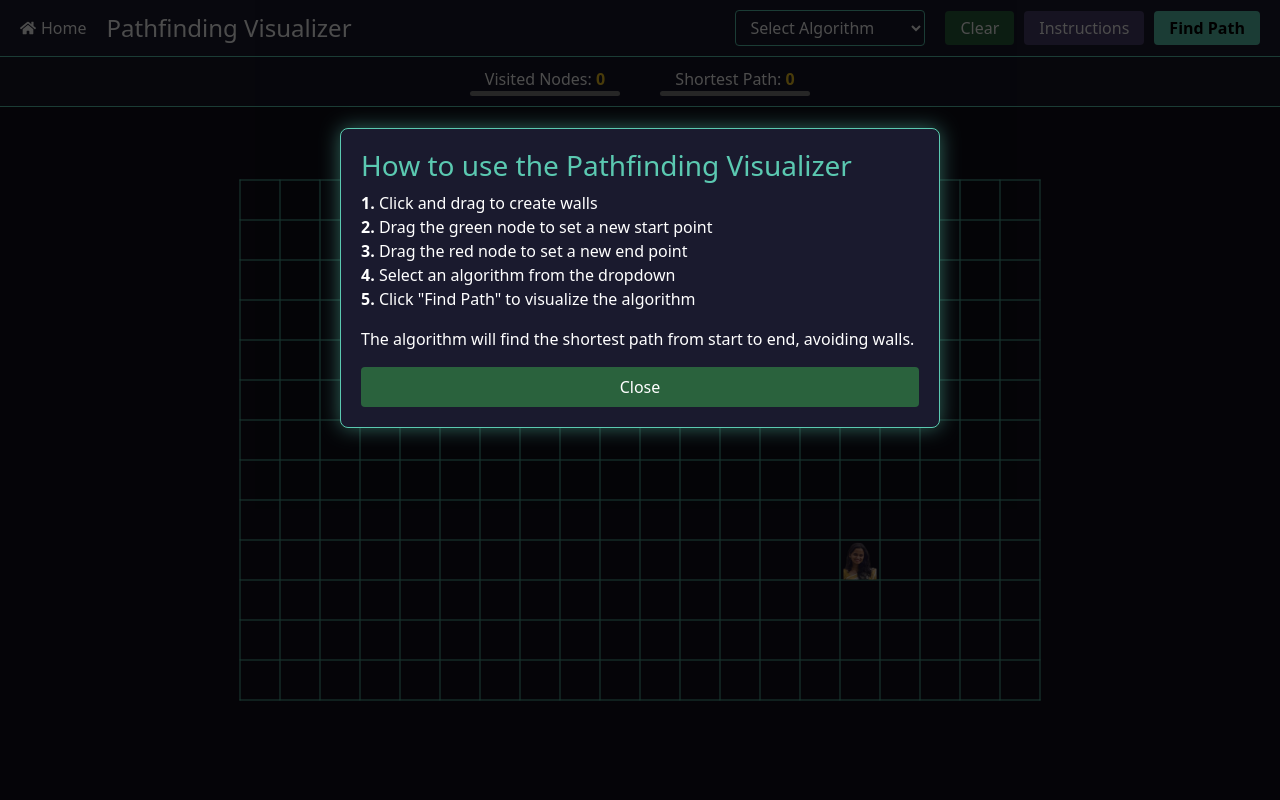
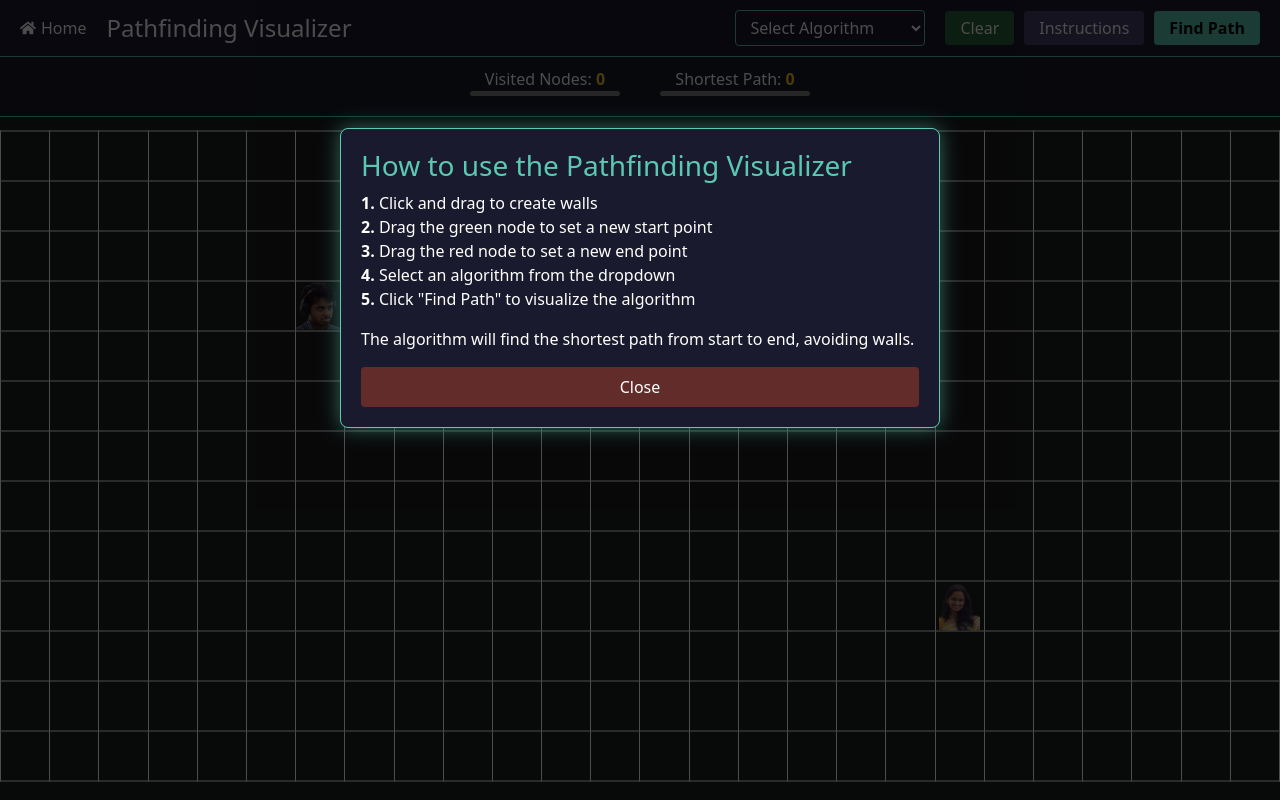
Before and after one commit to sa7vic/DSA-Website, a React (Vite) app: page /graphs in a window 1280 px wide. Built offline with nearby package versions, Linux system fonts and the light colour scheme.

Commit message:
graph improved

```diff
--- a/src/components/PathfindingVisualizer/PathfindingVisualizer.jsx
+++ b/src/components/PathfindingVisualizer/PathfindingVisualizer.jsx
@@ -43,6 +43,8 @@ class PathfindingVisualizer extends Component {
       shortestPath: 0,
       number_of_nodes: 0,
       showModal: true,
+      currentStep: "", // Added to show current operation
+      animationSpeed: 200, // Added for controlling animation speed
       algo_info: {
         "Algorithms": {
           text: "",
@@ -67,11 +69,11 @@ class PathfindingVisualizer extends Component {
 
     // Limit grid size to be more manageable and prevent performance issues
     let row_size = Math.min(Math.floor((window.innerHeight - 200) / 45), 15);
-    let col_size = Math.min(Math.floor((window.innerWidth - 100) / 45), 20);
+    let col_size = Math.min(Math.floor((window.innerWidth - 100) / 45), 35); // Increased max columns
 
     // Ensure we have at least minimum grid size
     row_size = Math.max(row_size, 8);
-    col_size = Math.max(col_size, 12);
+    col_size = Math.max(col_size, 20); // Increased minimum columns
 
     console.log(`Creating grid of size ${row_size} x ${col_size}`);
 
@@ -283,13 +285,15 @@ class PathfindingVisualizer extends Component {
       // Animate visited nodes
       const animateVisited = () => {
         if (i === visited_nodes.length) {
+          this.setState({ currentStep: "Finding shortest path..." });
           requestAnimationFrame(animatePath);
           return;
         }
 
         arr[visited_nodes[i].row][visited_nodes[i].col].isVisited = true;
         this.setState({
-          grid: arr
+          grid: arr,
+          currentStep: `Exploring node (${visited_nodes[i].row}, ${visited_nodes[i].col})`
         });
 
         if (!arr[visited_nodes[i].row][visited_nodes[i].col].isStart && !arr[visited_nodes[i].row][visited_nodes[i].col].isEnd) {
@@ -309,9 +313,17 @@ class PathfindingVisualizer extends Component {
           this.setState({
             grid: arr,
             visited: visited_nodes.length,
-            shortestPath: shortestPath.length
+            shortestPath: shortestPath.length,
+            currentStep: "Path found! 🎉"
           });
           this.animating = false;
+
+          // Clear the success message after 2 seconds
+          setTimeout(() => {
+            if (!this.animating) {
+              this.setState({ currentStep: "" });
+            }
+          }, 2000);
           return;
         }
 
@@ -454,13 +466,21 @@ class PathfindingVisualizer extends Component {
           </div>
         </header>
 
-        {/* Stats Display */}
+        {/* Stats and Status Display */}
         <div style={{
           display: 'flex',
           justifyContent: 'center',
           padding: '10px',
           backgroundColor: 'rgba(26, 26, 46, 0.7)',
-          borderBottom: '1px solid #5bc9b1'
+          borderBottom: '1px solid #5bc9b1',
+          flexDirection: 'column',
+          alignItems: 'center'
+        }}>
+          <div style={{
+            display: 'flex',
+            justifyContent: 'center',
+            width: '100%',
+            marginBottom: '10px'
           }}>
             <div style={{ margin: '0 20px', textAlign: 'center' }}>
               <p style={{ margin: '0', color: 'white' }}>
@@ -479,6 +499,24 @@ class PathfindingVisualizer extends Component {
                 <div className="progress-bar2" style={{ width: `${(this.state.shortestPath / this.state.number_of_nodes) * 100}%` }}></div>
               </div>
             </div>
+          </div>
+
+          {/* Current Operation Display */}
+          {this.state.currentStep && (
+            <div style={{
+              backgroundColor: '#1a1a2e',
+              padding: '8px 16px',
+              borderRadius: '4px',
+              color: '#5bc9b1',
+              border: '1px solid #5bc9b1',
+              marginTop: '10px',
+              fontSize: '0.9rem',
+              maxWidth: '80%',
+              textAlign: 'center'
+            }}>
+              {this.state.currentStep}
+            </div>
+          )}
         </div>
 
         <div id="error" className="alert alert-danger" style={{
--- a/src/styles/Pathfinding.css
+++ b/src/styles/Pathfinding.css
@@ -1,9 +1,9 @@
 /* Pathfinding.css - Styling for the pathfinding visualizer */
 
 td {
-  border: 1px solid #5bc9b1;
-  width: 40px;
-  height: 40px;
+  border: 1px solid #ffffff;
+  width: 50px;
+  height: 50px;
   padding: 0;
   border-collapse: collapse;
 }
@@ -18,7 +18,7 @@ tr {
 
 table {
   position: absolute;
-  top: 55%;
+  top: 57%;
   left: 50%;
   margin-right: -50%;
   transform: translate(-50%, -50%);
@@ -30,7 +30,7 @@ table {
 .pathfinding-container {
   width: 100%;
   height: 100vh;
-  background-color: #100E1A;
+  background-color: #1c1d1f;
   position: relative;
   overflow: hidden;
   display: flex;
@@ -54,13 +54,13 @@ table {
   width: 100%;
   height: 100%;
   object-fit: contain;
-  z-index: 2;
+  z-index: 0;
 }
 
 .node_wall {
   animation: pulse 0.5s 1;
-  background-color: #202220;
-  border: 1px solid #202220;
+  background-color: #f6f8f6;
+  border: 1px solid #ffffff;
 }
 
 .node_ {
@@ -77,9 +77,9 @@ table {
 }
 
 .node_visited {
-  background-color: rgba(4, 0, 255, 0.5);
+  background-color: rgb(172, 52, 228);
   animation-name: visited;
-  animation-duration: 1.2s;
+  animation-duration: 2s;
   animation-iteration-count: 1;
   animation-direction: alternate;
 }
@@ -87,7 +87,7 @@ table {
 @keyframes visited {
   0% {
     transform: scale(0.3);
-    background-color: rgba(255, 0, 191, 0.5);
+    background-color: rgb(248, 159, 226);
     border-radius: 100%;
   }
   50% {
@@ -301,7 +301,7 @@ table {
 }
 
 .modal button {
-  background-color: #2A623D;
+  background-color: #622c2a;
   color: white;
   border: none;
   padding: 8px 16px;
```
Lines whose indentation alone changed are shown as unchanged.
